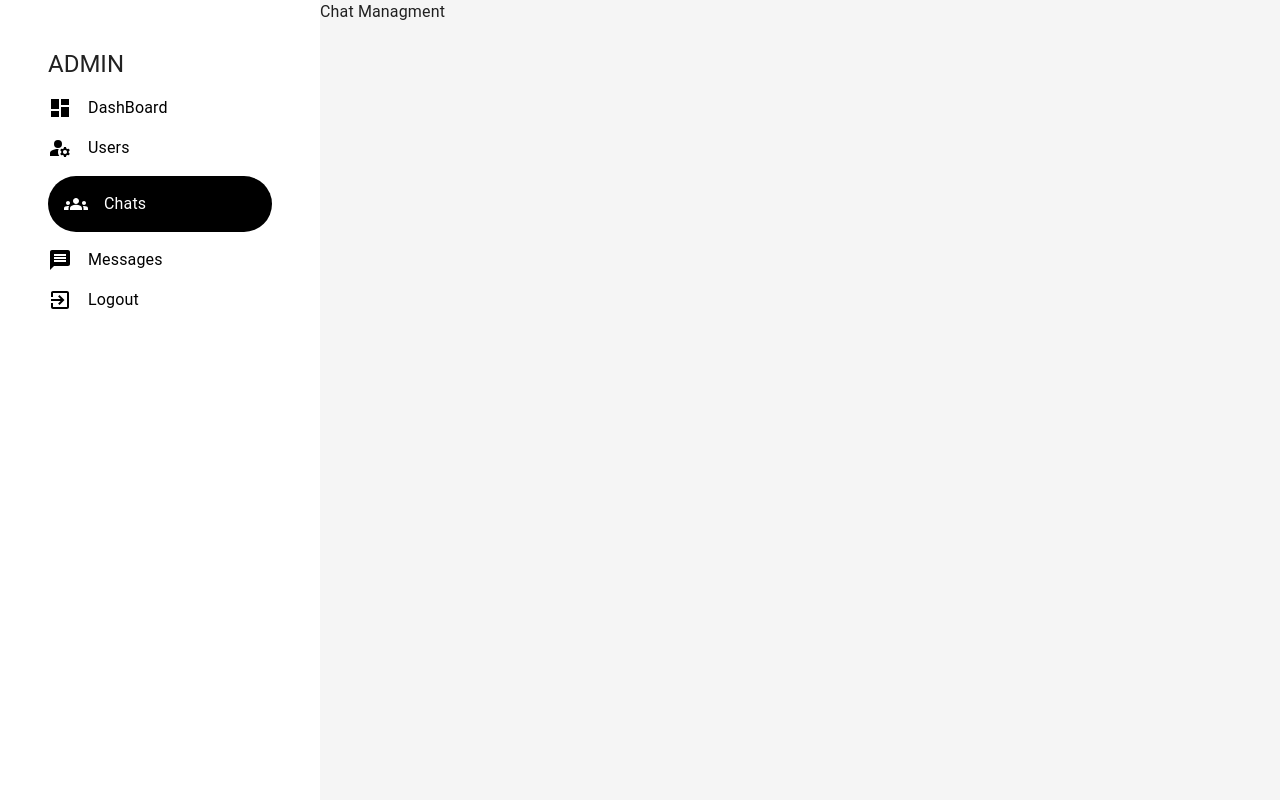
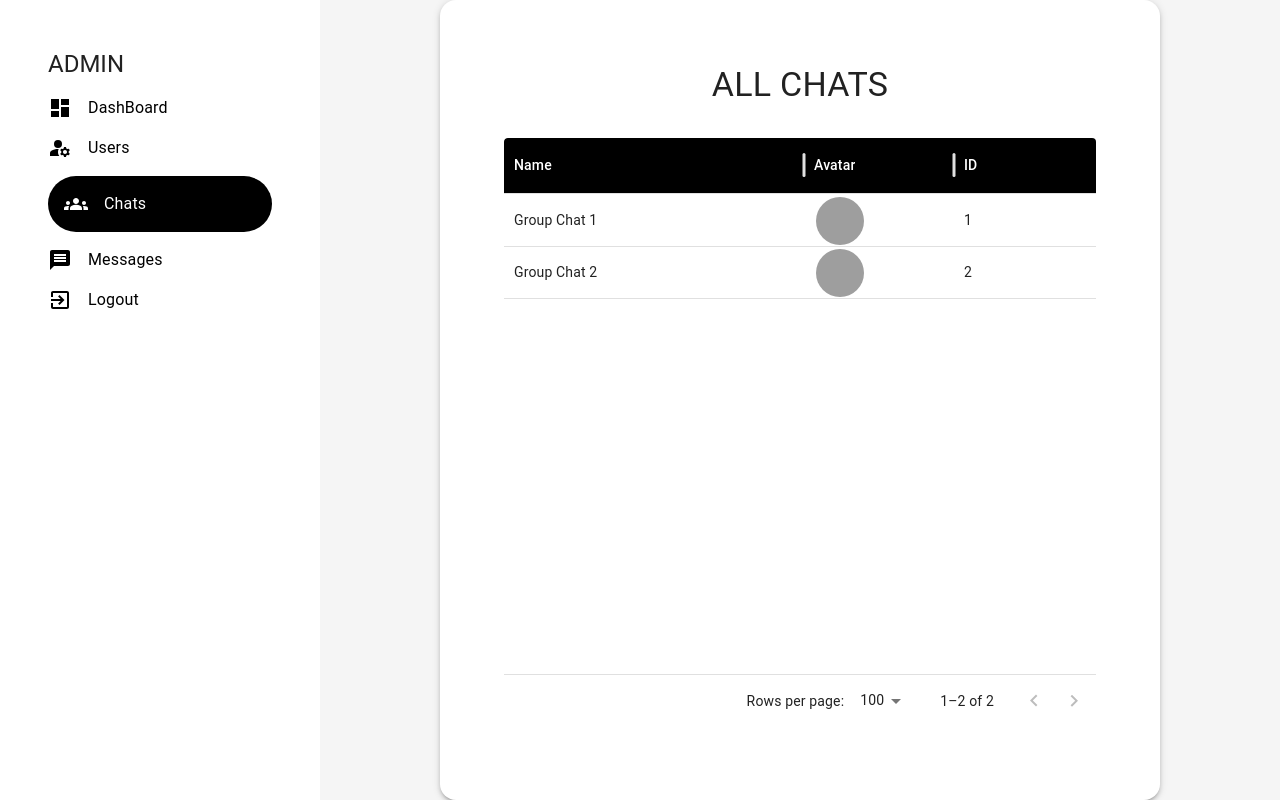
Before and after one commit to Yashu9844/MERN_CHAT, a React (Vite) app in the folder client/: page /admin/chats in a window 1280 px wide. Built offline with nearby package versions, Linux system fonts and the light colour scheme; grey boxes are pictures that could not be loaded.

Commit message:
chat  and User managements components are added

```diff
--- a/client/package.json
+++ b/client/package.json
@@ -14,6 +14,7 @@
     "@emotion/styled": "^11.11.5",
     "@mui/icons-material": "^5.15.17",
     "@mui/material": "^5.15.17",
+    "@mui/x-data-grid": "^7.6.1",
     "6pp": "^1.2.16",
     "chart.js": "^4.4.2",
     "moment": "^2.30.1",
--- a/client/src/components/constatns/sampleData.js
+++ b/client/src/components/constatns/sampleData.js
@@ -85,3 +85,70 @@ sender:{
         chat:"ChatId",
         createAt:"2024-02-12"
     }]
+
+    export const dashboardData = {
+        users: [
+          {
+            name: "Yashwanth",
+            avatar: "https://www.w3schools.com/howto/img_avatar.png",
+            _id: "1",
+            username: "yashu",
+            friends: 20,
+            groups: 5,
+          },
+          {
+            name: "Shambu",
+            avatar: "https://www.w3schools.com/howto/img_avatar.png",
+            _id: "2",
+            username: "shambu",
+            friends: 20,
+            groups: 25,
+          }
+        ],
+        chats: [
+          {
+            name: "Group Chat 1",
+            avatar: ["https://www.w3schools.com/howto/img_avatar.png"],
+            _id: "1",
+            groupChat: false,
+            members: [
+              {
+                _id: "1",
+                avatar: "https://www.w3schools.com/howto/img_avatar.png"
+              },
+              {
+                _id: "2",
+                avatar: "https://www.w3schools.com/howto/img_avatar.png"
+              }
+            ],
+            totalMembers: 2,
+            totalMessages: 20,
+            creator: {
+              name: "Yashwanth",
+              avatar: "https://www.w3schools.com/howto/img_avatar.png"
+            }
+          },
+          {
+            name: "Group Chat 2",
+            avatar: ["https://www.w3schools.com/howto/img_avatar.png"],
+            _id: "2",
+            groupChat: false,
+            members: [
+              {
+                _id: "1",
+                avatar: "https://www.w3schools.com/howto/img_avatar.png"
+              },
+              {
+                _id: "2",
+                avatar: "https://www.w3schools.com/howto/img_avatar.png"
+              }
+            ],
+            totalMembers: 2,
+            totalMessages: 20,
+            creator: {
+              name: "Shambu",
+              avatar: "https://www.w3schools.com/howto/img_avatar.png"
+            }
+          }
+        ]
+      };
--- /dev/null
+++ b/client/src/components/shared/Table.jsx
@@ -0,0 +1,42 @@
+import { Container, Paper, Typography } from '@mui/material'
+import React from 'react'
+import {DataGrid} from '@mui/x-data-grid'
+const Table = ({rows,columns,heading,rowHeight =52}) => {
+  return (<Container sx={{ height:"100vh"}} >
+    <Paper elevation={3}
+    sx={{
+        padding:"2rem 4rem",
+        borderRadius:"1rem",
+        width:"100%",
+        maxWidth:"45rem",
+        margin:"auto",
+        height:"100%",
+        overflow:"hidden",
+    }}>
+        <Typography textAlign={"center"}
+                     variant='h4'
+                     sx={{
+                        margin:"2rem",
+                        textTransform:"uppercase"
+                     }}>
+                        {heading}
+
+                     </Typography>
+                     <DataGrid rows={rows} columns={columns} rowHeight={rowHeight} style={{
+                        height:"80%"
+                     }}
+                     sx={{
+                        border:"none",
+                        ".table-header":{
+                            bgcolor:"black",
+                            color:"white",
+
+                        }
+                     }} />
+    </Paper>
+
+
+  </Container>)
+}
+
+export default Table
--- a/client/src/pages/admin/ChatManagment.jsx
+++ b/client/src/pages/admin/ChatManagment.jsx
@@ -1,12 +1,88 @@
-import React from 'react'
-import AdminLayout from '../../components/layout/AdminLayout'
+import React, { useEffect, useState } from 'react';
+import Table from '../../components/shared/Table';
+import AdminLayout from '../../components/layout/AdminLayout';
+import { Avatar, Stack } from '@mui/material';
+import { dashboardData } from '../../components/constatns/sampleData';
+import { transeformImage } from '../../lib/features';
+import AvatarCard1 from '../../components/specific/AvatarCard1';
+
+const columns = [
+  {
+    field: "name",
+    headerName: "Name",
+    headerClassName: "table-header",
+    width: 300
+  },
+  {
+    field: "avatar",
+    headerName: "Avatar",
+    headerClassName: "table-header",
+    width: 150,
+    renderCell: (params) => (
+      <AvatarCard1 avatar={params.row.avatar} />
+    )
+  },
+  {
+    field: "id",
+    headerName: "ID",
+    headerClassName: "table-header",
+    width: 200
+  },
+  {
+    field: "members",
+    headerName: "Members",
+    headerClassName: "table-header",
+    width: 300,
+    renderCell: (params) => (
+      <AvatarCard1 max={100} avatar={params.row.members.map(member => member.avatar)} />
+    )
+  },
+  {
+    field: "totalMembers",
+    headerName: "Total Members",
+    headerClassName: "table-header",
+    width: 120
+  },
+  {
+    field: "totalMessages",
+    headerName: "Total Messages",
+    headerClassName: "table-header",
+    width: 120
+  },
+  {
+    field: "creator",
+    headerName: "Created By",
+    headerClassName: "table-header",
+    width: 250,
+    renderCell: (params) => (
+      <Stack direction={"row"} alignItems={"center"} spacing={"1rem"}>
+        <Avatar alt={params.row.creator.name} src={params.row.creator.avatar} />
+        <span>{params.row.creator.name}</span>
+      </Stack>
+    )
+  }
+];
 
 const ChatManagment = () => {
+  const [rows, setRows] = useState([]);
+
+  useEffect(() => {
+    setRows(dashboardData.chats.map((chat) => ({
+      ...chat,
+      id: chat._id,
+      avatar: chat.avatar.map(url => transeformImage(url, 50)),
+      members: chat.members.map(member => ({
+        ...member,
+        avatar: transeformImage(member.avatar, 50)
+      }))
+    })));
+  }, []);
+
   return (
-   <AdminLayout>
-    Chat Managment
-   </AdminLayout>
-  )
+    <AdminLayout>
+      <Table heading={"All Chats"} columns={columns} rows={rows} />
+    </AdminLayout>
+  );
 }
 
-export default ChatManagment
+export default ChatManagment;
--- a/client/src/pages/admin/ManagmentUser.jsx
+++ b/client/src/pages/admin/ManagmentUser.jsx
@@ -1,12 +1,65 @@
-import React from 'react'
+import React, { useEffect, useState } from 'react'
 
-import AdminLayout from '../../components/layout/AdminLayout'
+import Table from '../../components/shared/Table'
+import AdminLayout from '../../components/layout/AdminLayout';
+import { Avatar } from '@mui/material';
+import { dashboardData } from '../../components/constatns/sampleData';
+import { transeformImage } from '../../lib/features';
+
+const coloumns = [
+  {field:"id",
+  headerName:"ID",
+  headerClassName:"table-header",
+  width:200},
+  {field:"avatar",
+  headerName:"Avatar",
+  headerClassName:"table-header",
+  width:150,
+ renderCell: (params)=>(
+  <Avatar alt={params.row.name }  src={params.row.avatar} />
+ )
+},
+{
+  field:"name",
+  headerName:"Name",
+  headerClassName:"table-header",
+  width:200
+},
+{
+  field:"username",
+  headerName:"Username",
+  headerClassName:"table-header",
+  width:200
+},
+{
+  field:"friends",
+  headerName:"Friends",
+  headerClassName:"table-header",
+  width:150
+},
+{
+  field:"groups",
+  headerName:"Groups",
+  headerClassName:"table-header",
+  width:200
+},
+
+]
 
 const ManagmentUser = () => {
+  const [rows,setRows] = useState([]);
+
+useEffect(()=>{
+  setRows(dashboardData.users.map((i)=>({...i,id:i._id,avatar:transeformImage(i.avatar,50)})));
+},[])
+
+
   return (
-    <AdminLayout>
-      Users
-    </AdminLayout>
+   <AdminLayout>
+<Table heading={"All Users"} columns={coloumns} rows={rows} />
+
+
+   </AdminLayout>
   )
 }
 
--- a/client/src/pages/admin/MessageManagment.jsx
+++ b/client/src/pages/admin/MessageManagment.jsx
@@ -1,7 +1,58 @@
 import React from 'react'
 import AdminLayout from '../../components/layout/AdminLayout'
 
+const coloumns = [
+  {field:"id",
+  headerName:"ID",
+  headerClassName:"table-header",
+  width:200},
+  {field:"attachtments",
+  headerName:"Attachments",
+  headerClassName:"table-header",
+  width:200,
+ renderCell: (params)=>(
+  <Avatar alt={params.row.name }  src={params.row.avatar} />
+ )
+},
+{
+  field:"content",
+  headerName:"Content",
+  headerClassName:"table-header",
+  width:400
+},
+{field:"sender",
+  headerName:"Sent By",
+  headerClassName:"table-header",
+  width:200,
+ renderCell: (params)=>(
+  <Stack>
+    <Avatar alt={params.row.name }  src={params.row.avatar} />
+    <span>{params.row.sender.name}</span>
+  </Stack>
+ )
+},
+{
+  field:"chat",
+  headerName:"Chat",
+  headerClassName:"table-header",
+  width:220,
+},
+{
+  field:"groupChat",
+  headerName:"Group Chat",
+  headerClassName:"table-header",
+  width:200
+},
+{
+  field:"createdAt",
+  headerName:"Time",
+  headerClassName:"table-header",
+  width:250
+},
+
+]
 const MessageManagment = () => {
+
   return (
     <AdminLayout>
         MessageManagement
```
Also changed, not shown: client/src/pages/admin/UserManagment.jsx (deleted, +0 -12 lines), 1 other file (tests, documents, lock files or other folders).
